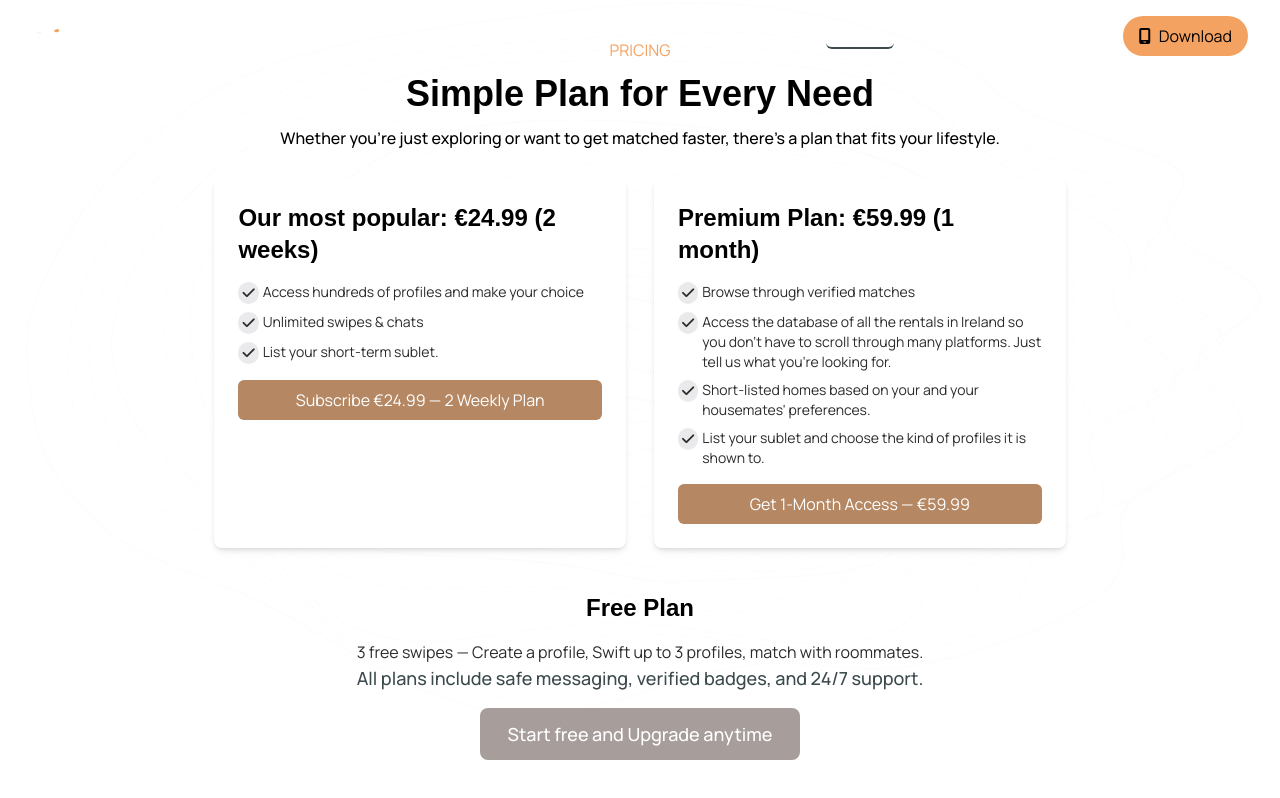
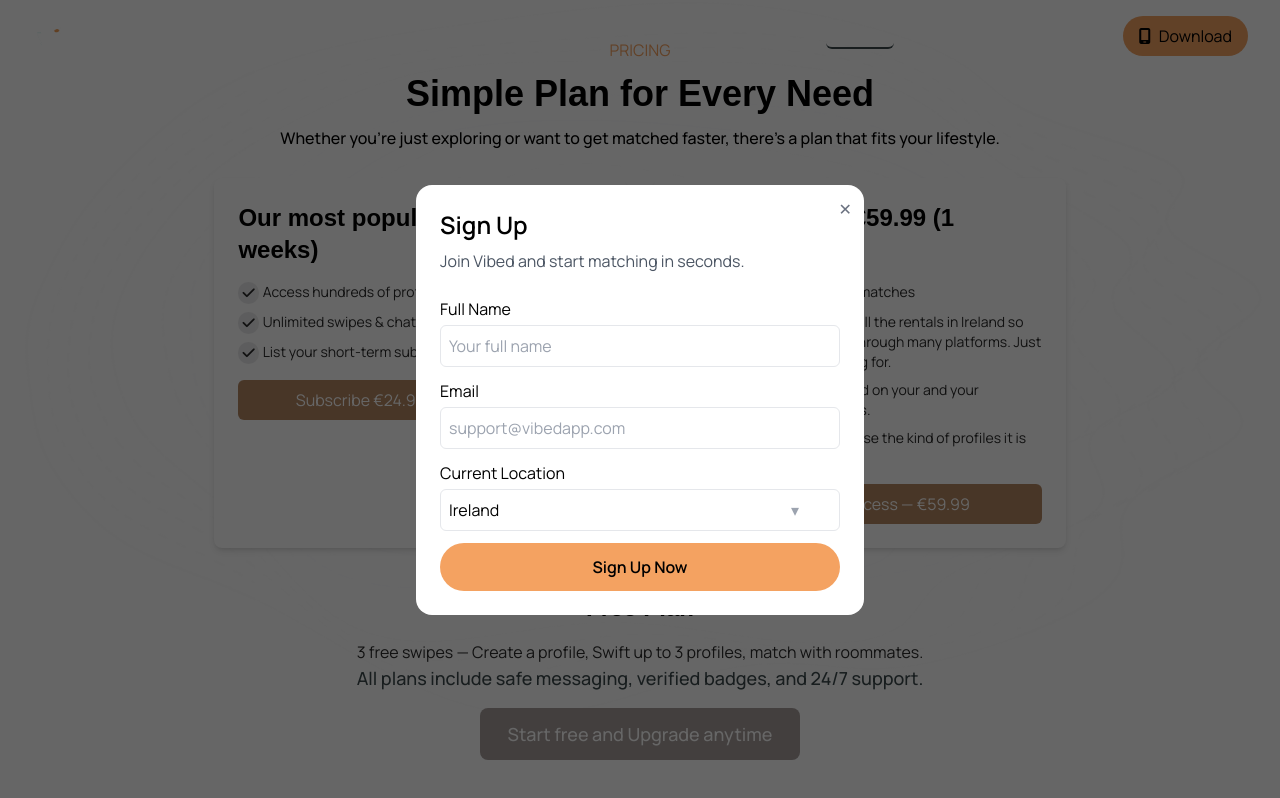
Before and after one commit to Juniour7/vibed, a React (Vite) app: page / in a window 1280 px wide. Both pictures are taken after a click on the button "Subscribe €24.99 — 2 Weekly Plan". Shown: the part 2570-3368 px from the top of the page. Built offline with nearby package versions, Linux system fonts and the light colour scheme; a web font is replaced by a local one.

Commit message:
feat:sign up modal added to collect client information

```diff
--- /dev/null
+++ b/src/components/SignupModal.tsx
@@ -0,0 +1,76 @@
+import { useState } from "react";
+import Select from "./ui/Select";
+
+type SignupModalProps = {
+  isOpen: boolean;
+  onClose: () => void;
+};
+
+const countries = [
+  { label: "Ireland", value: "ireland" },
+  { label: "Moving Soon", value: "moving-soon" },
+];
+
+const SignupModal = ({ isOpen, onClose }: SignupModalProps) => {
+    if (!isOpen) return null;
+    const [selectedCountry, setSelectedCountry] = useState(countries[0]);
+  return (
+    <div className="fixed inset-0 z-50 flex items-center justify-center">
+      {/* Overlay */}
+      <div
+        className="absolute inset-0 bg-black/60"
+        onClick={onClose}
+      />
+
+      {/* Modal */}
+      <div className="relative z-10 w-[90%] max-w-md bg-white rounded-2xl p-6">
+        {/* Close */}
+        <button
+          onClick={onClose}
+          className="absolute top-3 right-3 text-gray-500 hover:text-black"
+          aria-label="Close modal"
+        >
+          ✕
+        </button>
+
+        {/* Content */}
+        <h2 className="text-2xl font-semibold mb-2">Sign Up</h2>
+        <p className="text-gray-600 mb-3">
+          Join Vibed and start matching in seconds.
+        </p>
+
+        <div className="py-3">
+            <form className="space-y-3">
+                <div className="space-y-1">
+                    <label htmlFor="">Full Name</label>
+                    <input type="text" placeholder="Your full name" required className="w-full border outline-none focus:outline-[#f4a261] rounded-md p-2" />
+                </div>
+
+                <div className="space-y-1">
+                    <label htmlFor="">Email</label>
+                    <input type="email" placeholder="support@vibedapp.com" required className="w-full border outline-none focus:outline-[#f4a261] rounded-md p-2" />
+                </div>
+
+                <div className="space-y-1">
+                    <label htmlFor="">Current Location</label>
+                     <Select
+                        options={countries}
+                        value={selectedCountry}
+                        onChange={setSelectedCountry}
+                        placeholder="Choose a country"
+                    />
+                </div>
+            </form>
+        </div>
+
+        <div className="space-y-3">
+          <button className="w-full bg-[#f4a261] text-black font-semibold py-3 rounded-full">
+            Sign Up Now
+          </button>
+        </div>
+      </div>
+    </div>
+  )
+}
+
+export default SignupModal
--- a/src/components/landing/BigCta.tsx
+++ b/src/components/landing/BigCta.tsx
@@ -1,6 +1,9 @@
+import { useState } from "react"
+import SignupModal from "../SignupModal"
 
 
 const BigCta = () => {
+    const [isSignupOpen, setIsSignupOpen] = useState<boolean>(false);;
   return (
     <section className="w-full py-[3rem] font-man px-4 md:px-8">
         <div className="max-w-6xl px-4 md:px-8 mx-auto bg-gradient-to-r from-[#B58863] to-[#4F3B2B] rounded-2xl flex relative overflow-hidden">
@@ -13,6 +16,7 @@
                         <div className="flex gap-3 items-center">
                             <button
                                 className="bg-white text-black rounded-full px-5 md:px-7 py-3 font-medium"
+                                onClick={() => setIsSignupOpen(true)}
                             >
                                 Sign Up
                             </button>
@@ -51,6 +55,11 @@
                 </div>
             </div>
         </div>
+        {/* Modal */}
+       <SignupModal
+        isOpen={isSignupOpen}
+        onClose={() => setIsSignupOpen(false)}
+      />
     </section>
   )
 }
--- a/src/components/landing/Pricing.tsx
+++ b/src/components/landing/Pricing.tsx
@@ -1,7 +1,11 @@
 import { motion } from "framer-motion";
+import { useState } from "react";
 import { fadeUp, cardVariant, container, waterWiggle } from "../animations";
 
+import SignupModal from "../SignupModal";
+
 const Pricing = () => {
+  const [isSignupOpen, setIsSignupOpen] = useState<boolean>(false);;
   const PricingPlans = [
     {
       name: "Our most popular: €24.99 (2 weeks)",
@@ -75,6 +79,7 @@
                 variants={waterWiggle}
                 whileTap="tap"
                 whileHover="hover"
+                onClick={() => setIsSignupOpen(true)}
               >
                 {plan.btn}
               </motion.button>
@@ -102,11 +107,18 @@
             variants={waterWiggle}
             whileTap="tap"
             whileHover="hover"
+            onClick={() => setIsSignupOpen(true)}
           >
             Start free and Upgrade anytime
           </motion.button>
         </motion.div>
       </div>
+
+       {/* Modal */}
+        <SignupModal
+          isOpen={isSignupOpen}
+          onClose={() => setIsSignupOpen(false)}
+        />
     </section>
   );
 };
--- /dev/null
+++ b/src/components/ui/Select.tsx
@@ -0,0 +1,65 @@
+import { useState, useRef, useEffect } from "react";
+
+type Option = {
+  label: string;
+  value: string;
+};
+
+type CustomSelectProps = {
+  options: Option[];
+  value: Option;
+  onChange: (value: Option) => void;
+  placeholder?: string;
+};
+
+const Select = ({ options, value, onChange, placeholder }: CustomSelectProps) => {
+  const [open, setOpen] = useState(false);
+  const containerRef = useRef<HTMLDivElement>(null);
+
+  // Close dropdown when clicking outside
+  useEffect(() => {
+    const handleClickOutside = (event: MouseEvent) => {
+      if (containerRef.current && !containerRef.current.contains(event.target as Node)) {
+        setOpen(false);
+      }
+    };
+    document.addEventListener("mousedown", handleClickOutside);
+    return () => document.removeEventListener("mousedown", handleClickOutside);
+  }, []);
+
+  return (
+    <div className="relative w-full" ref={containerRef}>
+      {/* Selected / Placeholder */}
+      <button
+        type="button"
+        className="w-full border rounded-md p-2 pr-10 text-left flex justify-between items-center focus:outline-none focus:ring-2 focus:ring-[#f4a261]"
+        onClick={() => setOpen(!open)}
+      >
+        <span>{value?.label || placeholder || "Select an option"}</span>
+        <span className="ml-2 text-gray-400">▾</span>
+      </button>
+
+      {/* Dropdown */}
+      {open && (
+        <ul className="absolute z-10 mt-1 w-full max-h-60 overflow-auto rounded-md border bg-white shadow-lg text-sm">
+          {options.map((option) => (
+            <li
+              key={option.value}
+              className={`cursor-pointer p-2 pl-4 hover:bg-[#f4a261]/20 ${
+                value.value === option.value ? "font-medium" : "font-normal"
+              }`}
+              onClick={() => {
+                onChange(option);
+                setOpen(false);
+              }}
+            >
+              {option.label}
+            </li>
+          ))}
+        </ul>
+      )}
+    </div>
+  );
+};
+
+export default Select;
```
